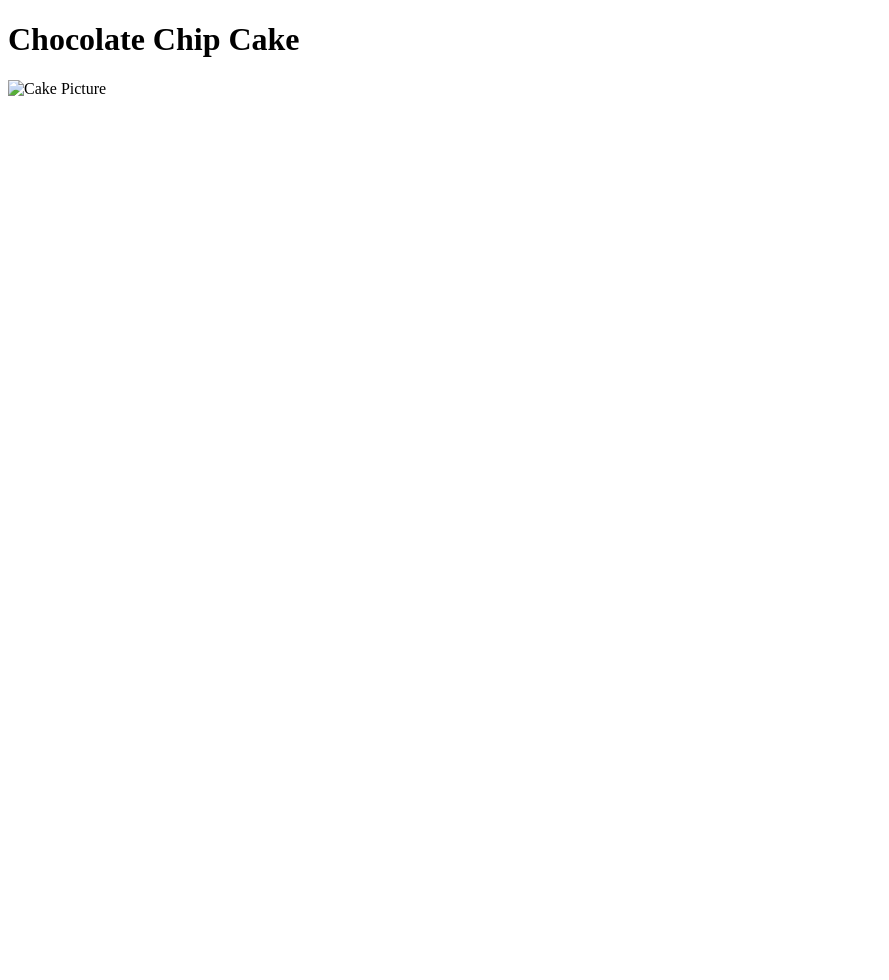
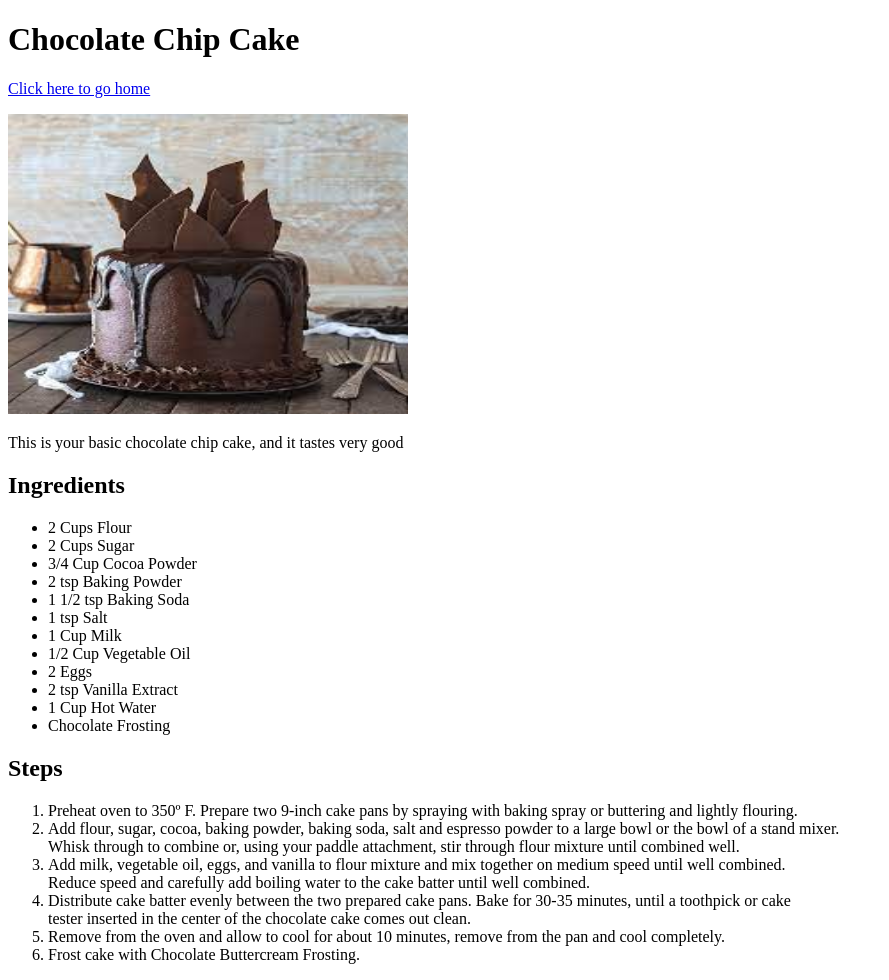
Before and after one commit to BradenOrlosky/odin-recipes, a plain HTML site: page recipes/cake.html in a window 1280 px wide. Shown: the whole page, without its empty margins (0-889 px from the left). Before the commit the page ends 800 px from the top, so only its background shows below. Drawn offline with Linux system fonts and the light colour scheme.

Commit message:
Completed cake.html page

```diff
--- a/recipes/cake.html
+++ b/recipes/cake.html
@@ -5,7 +5,33 @@
     <title>Chocolate Chip Cake</title>
   </head>
   <body>
-  <h1>Chocolate Chip Cake</h1>
-  <img src="images/cake.jpeg" alt="Cake Picture">
+    <h1>Chocolate Chip Cake</h1>
+    <p><a href="../index.html">Click here to go home</a></p>
+    <img src="../images/cake.jpeg" alt="Cake Picture" style="width:400px;height:300px">
+    <p>This is your basic chocolate chip cake, and it tastes very good</p>
+    <h2>Ingredients</h2>
+    <ul>
+    <li>2 Cups Flour</li>
+    <li>2 Cups Sugar</li>
+    <li>3/4 Cup Cocoa Powder</li>
+    <li>2 tsp Baking Powder</li>
+    <li>1 1/2 tsp Baking Soda</li>
+    <li>1 tsp Salt</li>
+    <li>1 Cup Milk</li>
+    <li>1/2 Cup Vegetable Oil</li>
+    <li>2 Eggs</li>
+    <li>2 tsp Vanilla Extract</li>
+    <li>1 Cup Hot Water</li>
+    <li>Chocolate Frosting</li>
+    </ul>
+    <h2>Steps</h2>
+    <ol>
+    <li>Preheat oven to 350º F. Prepare two 9-inch cake pans by spraying with baking spray or buttering and lightly flouring.</li>
+    <li>Add flour, sugar, cocoa, baking powder, baking soda, salt and espresso powder to a large bowl or the bowl of a stand mixer.<br> Whisk through to combine or, using your paddle attachment, stir through flour mixture until combined well.</li>
+    <li>Add milk, vegetable oil, eggs, and vanilla to flour mixture and mix together on medium speed until well combined.<br> Reduce speed and carefully add boiling water to the cake batter until well combined.</li>
+    <li>Distribute cake batter evenly between the two prepared cake pans. Bake for 30-35 minutes, until a toothpick or cake<br> tester inserted in the center of the chocolate cake comes out clean.</li>
+    <li>Remove from the oven and allow to cool for about 10 minutes, remove from the pan and cool completely.</li>
+    <li>Frost cake with Chocolate Buttercream Frosting.</li>
+    </ol>
   </body>
 </html>
```
Also changed, not shown: index.html (+3 -1 lines), recipes/cookie.html (+3 -1 lines), recipes/water.html (added, +13 -0 lines), images/recipe.jpg (added), images/water.jpg (added).
